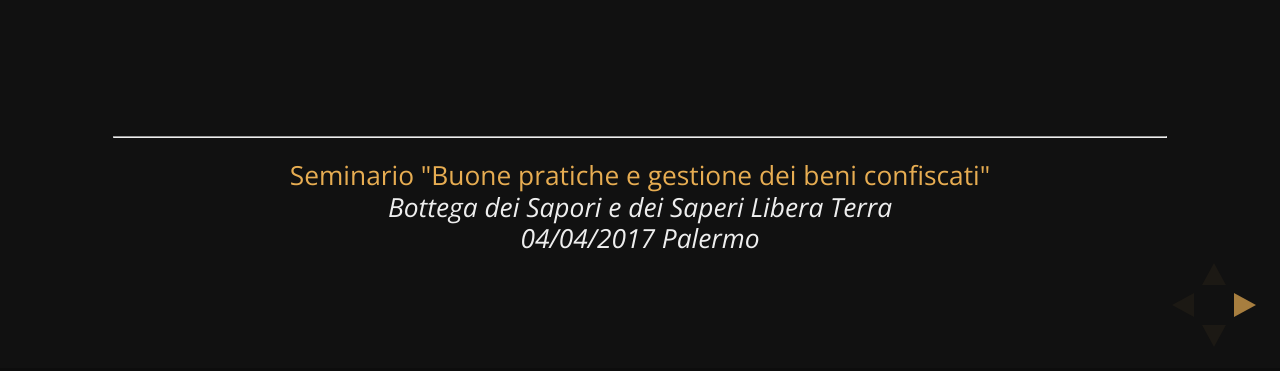
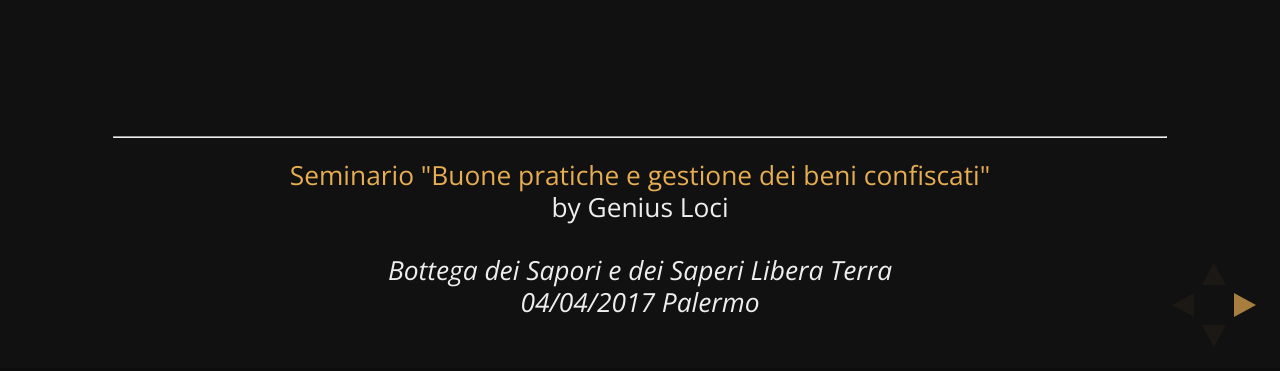
Before and after one commit to giuragu/presentazioni, a plain HTML site: page bc_geniusloci_04-04-2017/index.html in a window 1280 px wide. Shown: the part 429-800 px from the top of the page. Drawn offline with nearby package versions, Linux system fonts and the light colour scheme; files whose address does not match are found by name.

Commit message:
upload doc and update index

```diff
--- a/bc_geniusloci_04-04-2017/index.html
+++ b/bc_geniusloci_04-04-2017/index.html
@@ -46,7 +46,8 @@
 					<h4>Ondata -<a href="http://ondata.it/" target="about_blank"> http://ondata.it/</a></h4><br><br>
 					<hr>
 
-						<small><a href="http://www.geniuslocipalermo.it/2017/03/31/seminario-04042017/">Seminario "Buone pratiche e gestione dei beni confiscati"</a><br>
+						<small><a href="http://www.geniuslocipalermo.it/2017/03/31/seminario-04042017/">Seminario "Buone pratiche e gestione dei beni confiscati"</a>
+							<br> by Genius Loci <br><br>
 						<i>Bottega dei Sapori e dei Saperi Libera Terra <br>04/04/2017 Palermo</i></small><br><br>
   					 <br>
 
```
Also changed, not shown: 1 other file.
